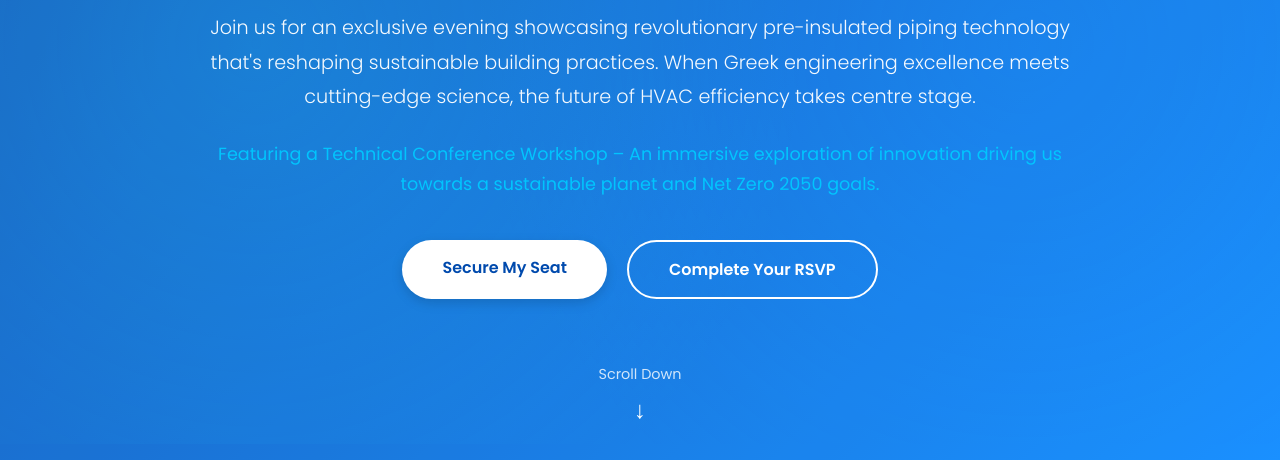
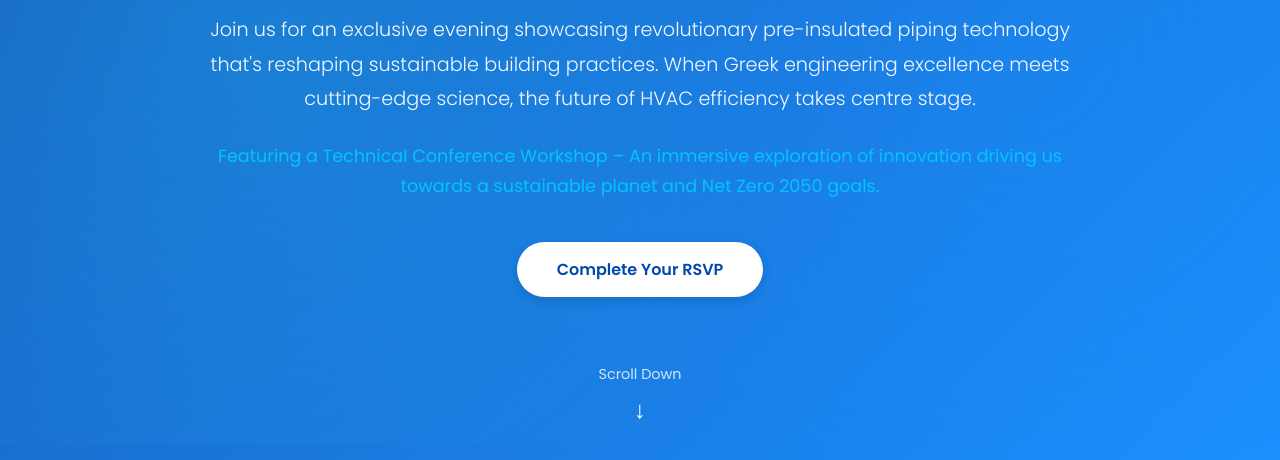
Before and after one commit to zoombahrainservices-lab/Aqua-Plus, a plain HTML site: page index.html in a window 1280 px wide. Shown: the part 340-800 px from the top of the page. Drawn offline with Linux system fonts and the light colour scheme.

Commit message:
Update RSVP buttons: Remove Secure My Seat, link Complete Your RSVP to Google Form, change button color to primary

```diff
--- a/index.html
+++ b/index.html
@@ -24,10 +24,9 @@
       </div>
       <p class="tagline">Join us for an exclusive evening showcasing revolutionary pre-insulated piping technology that's reshaping sustainable building practices. When Greek engineering excellence meets cutting-edge science, the future of HVAC efficiency takes centre stage.</p>
       <p class="subtitle">Featuring a Technical Conference Workshop – An immersive exploration of innovation driving us towards a sustainable planet and Net Zero 2050 goals.</p>
-      <div class="hero-buttons">
-        <a href="#register" class="btn btn-primary">Secure My Seat</a>
-        <a href="#register" class="btn btn-secondary">Complete Your RSVP</a>
-      </div>
+        <div class="hero-buttons">
+          <a href="https://forms.gle/1bXobieDQJD2v6Hr8" target="_blank" class="btn btn-primary">Complete Your RSVP</a>
+        </div>
     </div>
     <div class="scroll-indicator">
       <span>Scroll Down</span>
@@ -290,7 +289,7 @@
               Experience the live demonstration of Aquaplus Prins technology firsthand and discover how Greek engineering excellence can transform your next project.
             </p>
             <div class="secure-buttons">
-              <a href="https://forms.gle/1bXobieDQJD2v6Hr8" target="_blank" class="btn btn-secondary">COMPLETE YOUR RSVP</a>
+              <a href="https://forms.gle/1bXobieDQJD2v6Hr8" target="_blank" class="btn btn-primary">COMPLETE YOUR RSVP</a>
             </div>
           </div>
           <div class="secure-image">
```
Also changed, not shown: 1 other file.
